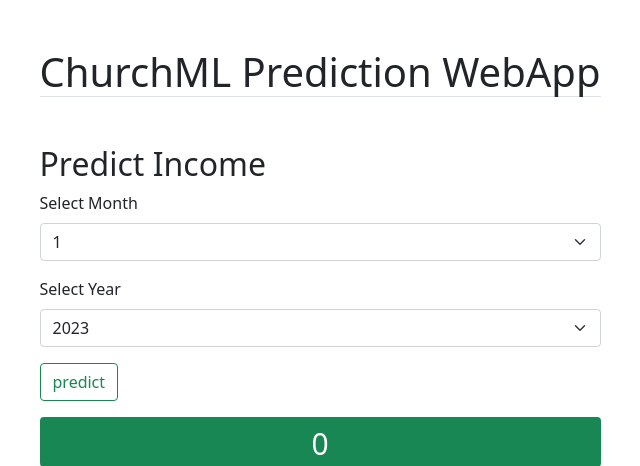
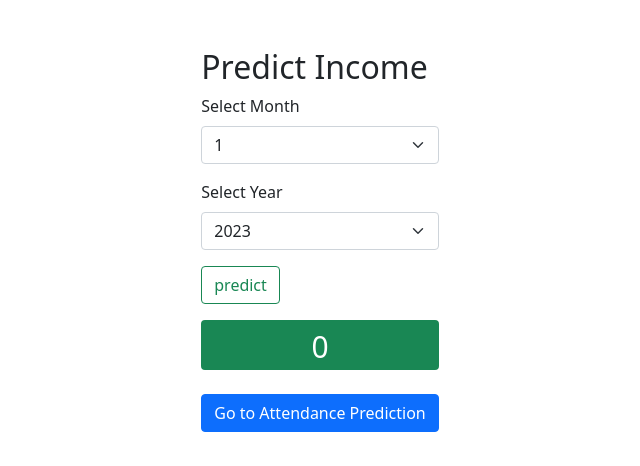
Before and after one commit to franklinobasy/ChurchML, a Flask app: page / in a window 1280 px wide. Shown: the top 466 px of the page, without its empty margins (320-960 px from the left). Run offline with Flask 3, Linux system fonts and the light colour scheme.

Commit message:
Removed h1

```diff
--- a/templates/index.html
+++ b/templates/index.html
@@ -16,7 +16,6 @@
       <div class="row py-5">
         <div class="col-sm-12 d-flex justify-content-center">
           <div>
-            <h1 class="border-bottom mb-5">ChurchML Prediction WebApp</h1>
             <div id="content">
               <!-- The initial form -->
               <div class="form" id="formPredictIncome" >
```
